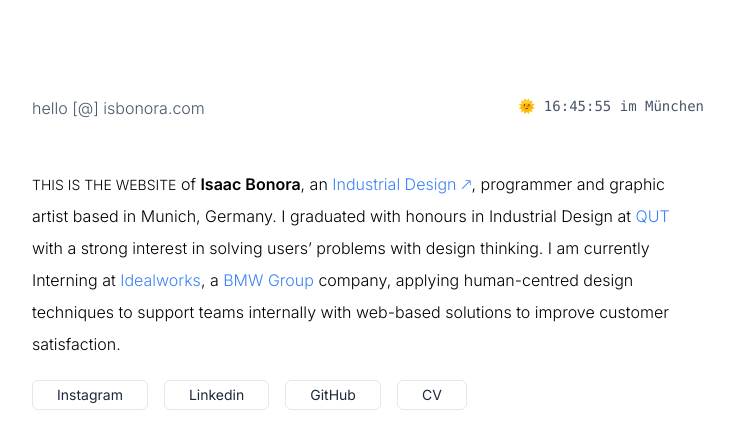
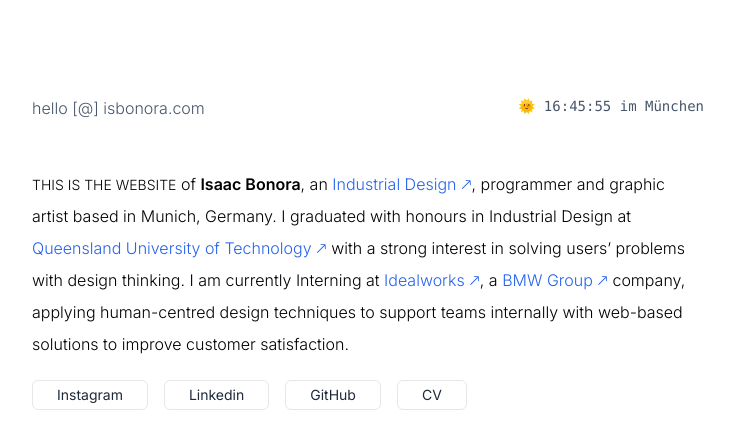
Before and after one commit to isbonora/isbonora.com, a Next.js app: page / in a window 1280 px wide. Shown: the top 448 px of the page, without its empty margins (272-1006 px from the left). Built offline with nearby package versions, Linux system fonts and the light colour scheme.

Commit message:
more styles

```diff
--- a/app/components/about.tsx
+++ b/app/components/about.tsx
@@ -15,11 +15,11 @@ export default function About() {
         , programmer and graphic artist based in Munich, Germany. I graduated
         with honours in Industrial Design at{" "}
         <Link href="https://www.qut.edu.au/" target="_blank">
-          QUT
+          Queensland University of Technology 🡕
         </Link>{" "}
         with a strong interest in solving users’ problems with design thinking.
-        I am currently Interning at <Link href="#">Idealworks</Link>, a{" "}
-        <Link href="#">BMW Group</Link> company, applying human-centred design
+        I am currently Interning at <Link href="#">Idealworks 🡕</Link>, a{" "}
+        <Link href="#">BMW Group 🡕</Link> company, applying human-centred design
         techniques to support teams internally with web-based solutions to
         improve customer satisfaction.
       </p>
--- a/app/globals.css
+++ b/app/globals.css
@@ -33,7 +33,7 @@ body {
 
 
 a {
-  @apply text-blue-500 transition duration-150 ease-in-out;
+  @apply text-blue-600 transition duration-150 ease-in-out;
 }
 
 a:hover {
```
